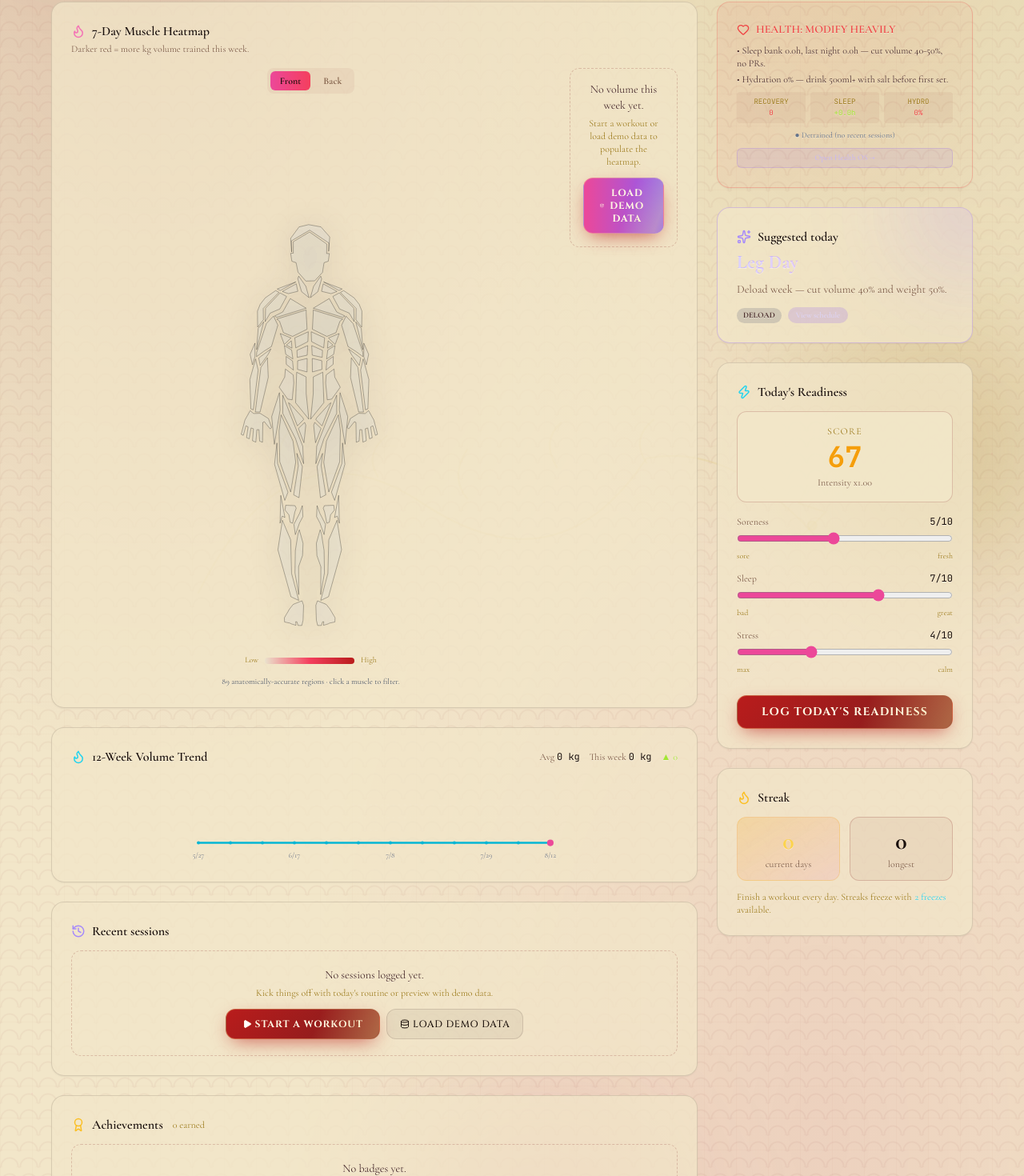
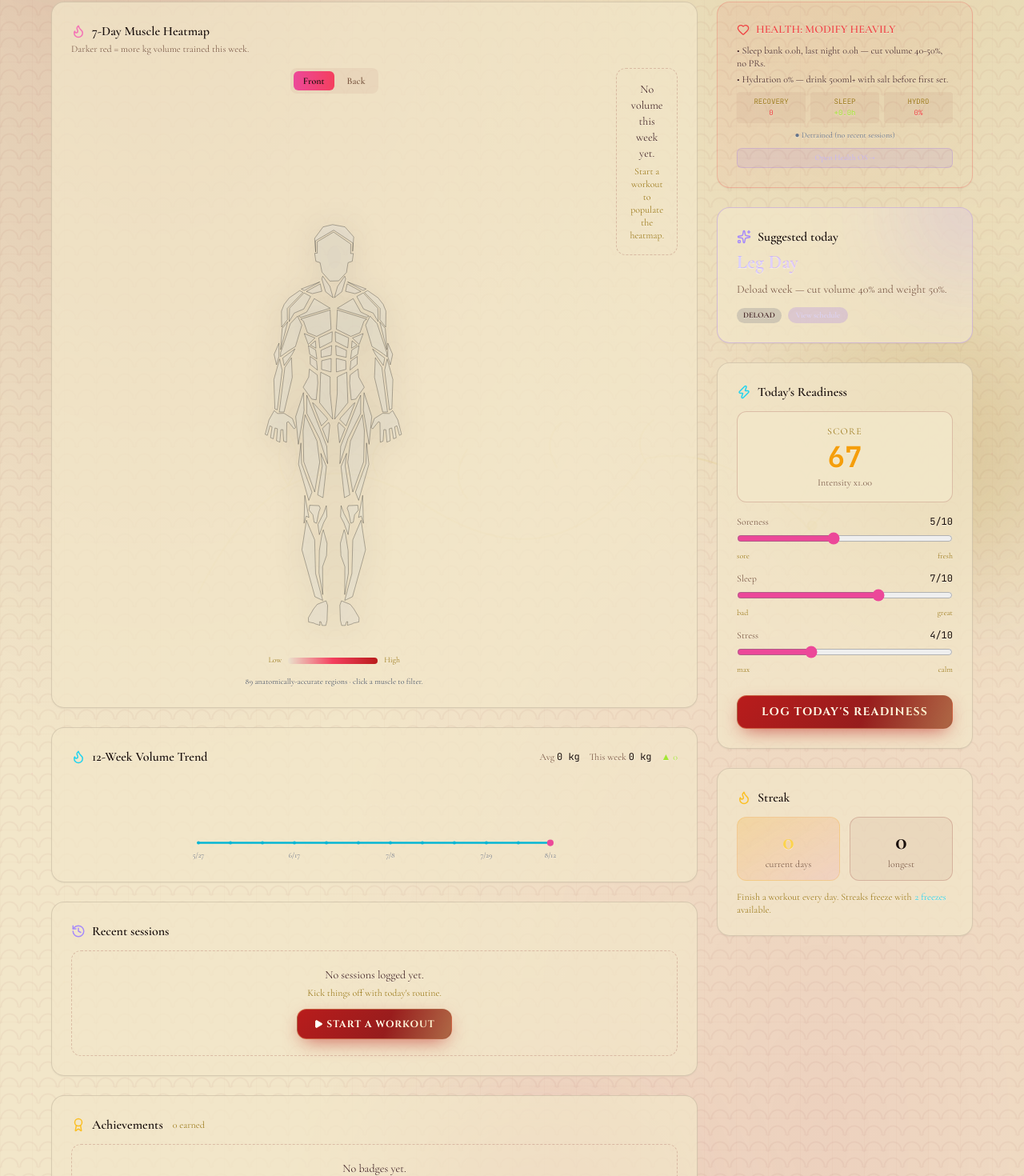
Before and after one commit to Lucifer-Newstar/Productivity-App, a Next.js app in the folder frontend/: page /workout/overview in a window 1280 px wide. Shown: the part 362-1832 px from the top of the page at 80% size. Built offline with nearby package versions, Linux system fonts and the light colour scheme.

Commit message:
fix(onboarding): hide destructive demo tooling

```diff
--- a/frontend/components/career/sections/GlobalSection.tsx
+++ b/frontend/components/career/sections/GlobalSection.tsx
@@ -16,6 +16,7 @@ import {
   TreePine, Landmark, Zap, DollarSign, Clock, Mic, FileKey,
 } from "lucide-react";
 import { useStore } from "../../../lib/store";
+import { DEMO_TOOLS_ENABLED } from "../../../lib/demoMode";
 import type {
   VisionBoardItem, BurnoutCheck, TimelineEvent, TimelineEventType,
 } from "../../../lib/careerTypes";
@@ -203,7 +204,7 @@ export default function GlobalSection() {
             </div>
 
             {/* QA / demo seeding */}
-            <div className="rounded-sm p-3 hud-corner relative" style={{...card, borderColor:"#f472b655"}}>
+            {DEMO_TOOLS_ENABLED&&<div className="rounded-sm p-3 hud-corner relative" style={{...card, borderColor:"#f472b655"}}>
               <span className="c-tr"/><span className="c-bl"/>
               <div className="flex items-center justify-between flex-wrap gap-2">
                 <div>
@@ -235,7 +236,7 @@ export default function GlobalSection() {
                   className="text-[10px] tracking-widest font-bold px-3 py-1.5 rounded-sm"
                   style={{background:"#f472b6",color:"#000"}}>[ SEED DEMO ]</button>
               </div>
-            </div>
+            </div>}
           </motion.div>
         )}
 
--- a/frontend/components/forge/sections/FoundrySection.tsx
+++ b/frontend/components/forge/sections/FoundrySection.tsx
@@ -17,6 +17,7 @@ import {
   ClipboardCheck,
 } from "lucide-react";
 import { useStore } from "../../../lib/store";
+import { DEMO_TOOLS_ENABLED } from "../../../lib/demoMode";
 import { useTheme } from "../../../lib/theme";
 import type { ForgeProject, ProjectTask } from "../../../lib/forgeTypes";
 import { FORGE_NAV } from "../ForgeShell";
@@ -388,7 +389,7 @@ export default function FoundrySection() {
       </div>
 
       {/* QA seed */}
-      {forge.projects.length <= 1 && (
+      {DEMO_TOOLS_ENABLED && forge.projects.length <= 1 && (
         <div className="rounded-sm steel-plate p-4 relative flex items-center justify-between flex-wrap gap-3" style={{borderColor:"#f472b655"}}>
           <span className="riv-tl"/><span className="riv-tr"/><span className="riv-bl"/><span className="riv-br"/>
           <div>
--- a/frontend/components/workout/OverviewContent.tsx
+++ b/frontend/components/workout/OverviewContent.tsx
@@ -11,6 +11,7 @@ import { Dumbbell, Play, Download, Zap, Flame, Award, Sparkles, AlertCircle, His
 import { useRouter } from "next/router";
 import MuscleHeatmap from "./MuscleHeatmap";
 import { useStore } from "../../lib/store";
+import { DEMO_TOOLS_ENABLED } from "../../lib/demoMode";
 import { intensityMultiplier, weeklyMuscleVolume, suggestNextWorkout, recommendedAccessories } from "../../lib/workoutAnalytics";
 import {
   waterGoalMl, proteinTargetG, tdee as tdeeFn,
@@ -213,7 +214,7 @@ export default function OverviewContent() {
         onGoToSchedule={() => router.push("/workout/schedule")}
         onGoToLibrary={() => router.push("/workout/library")}
         onStartRoutine={todaysRoutine ? () => { startSession(todaysRoutine.name, todaysRoutine.id, todayReadiness?.score); } : null}
-        onSeedDemo={() => seedDemoData()}
+        onSeedDemo={DEMO_TOOLS_ENABLED?()=>seedDemoData():null}
         todaysRoutineName={todaysRoutine?.name ?? null}
         healthAdvisory={{ preWO, rec, bank, waterPct, tStatus, injuries, restr }}
         onGoToHealth={() => router.push("/health")}
@@ -281,11 +282,11 @@ function OverviewBody({ volume, readiness, onLogReadiness, badges, streak, longe
               {Object.keys(volume).length === 0 && (
                 <div className="rounded-xl border border-dashed border-white/10 p-4 text-center">
                   <p className="text-sm text-gray-300">No volume this week yet.</p>
-                  <p className="text-xs text-gray-500 mt-1">Start a workout or load demo data to populate the heatmap.</p>
-                  <button onClick={onSeedDemo}
+                  <p className="text-xs text-gray-500 mt-1">Start a workout to populate the heatmap.</p>
+                  {onSeedDemo&&<button onClick={onSeedDemo}
                     className="mt-3 btn-primary text-xs inline-flex items-center gap-1 !bg-gradient-to-r !from-pink-500 !to-violet-500">
                     <Database size={12} /> Load demo data
-                  </button>
+                  </button>}
                 </div>
               )}
             </div>
@@ -458,16 +459,16 @@ function RecentTimeline() {
       {recent.length === 0 ? (
         <div className="rounded-xl border border-dashed border-white/10 p-5 text-center">
           <p className="text-sm text-gray-300">No sessions logged yet.</p>
-          <p className="text-xs text-gray-500 mt-1">Kick things off with today's routine or preview with demo data.</p>
+          <p className="text-xs text-gray-500 mt-1">Kick things off with today's routine.</p>
           <div className="flex gap-2 justify-center mt-3 flex-wrap">
             <button onClick={() => router.push("/workout/gym")}
               className="btn-primary text-xs inline-flex items-center gap-1">
               <Play size={12} fill="white" /> Start a workout
             </button>
-            <button onClick={() => seedDemoData()}
+            {DEMO_TOOLS_ENABLED&&<button onClick={() => seedDemoData()}
               className="btn-ghost text-xs inline-flex items-center gap-1">
               <Database size={12} /> Load demo data
-            </button>
+            </button>}
           </div>
         </div>
       ) : (
--- a/frontend/components/workout/WorkoutGym.tsx
+++ b/frontend/components/workout/WorkoutGym.tsx
@@ -22,6 +22,7 @@ import { useRouter } from "next/router";
 import { motion, AnimatePresence } from "framer-motion";
 import { Dumbbell, Calculator, BarChart3, History, Flame, Play, Database } from "lucide-react";
 import { useStore } from "../../lib/store";
+import { DEMO_TOOLS_ENABLED } from "../../lib/demoMode";
 import {
   epley1RM, trainingMax, platesForKg, dbToBbEquivalent, bbToDbEquivalent,
   wilks, strengthToWeight, rirToRpe, projectAMRAP,
@@ -215,16 +216,16 @@ export default function WorkoutGym() {
               <div className="rounded-xl border border-dashed border-white/10 p-5 text-center">
                 <History className="mx-auto text-amber-400/60 mb-2" size={22} />
                 <p className="text-sm text-gray-300">No sessions yet.</p>
-                <p className="text-xs text-gray-500 mt-1">Start a freestyle lift or load demo data to see history here.</p>
+                <p className="text-xs text-gray-500 mt-1">Start a freestyle lift to build history here.</p>
                 <div className="flex gap-2 justify-center mt-3 flex-wrap">
                   <button onClick={() => router.push("/workout/gym/freestyle")}
                     className="btn-primary text-xs inline-flex items-center gap-1">
                     <Play size={12} fill="white" /> Start a workout
                   </button>
-                  <button onClick={() => seedDemoData()}
+                  {DEMO_TOOLS_ENABLED&&<button onClick={() => seedDemoData()}
                     className="btn-ghost text-xs inline-flex items-center gap-1">
                     <Database size={12} /> Load demo data
-                  </button>
+                  </button>}
                 </div>
               </div>
             ) : (
--- a/frontend/components/workout/WorkoutPRs.tsx
+++ b/frontend/components/workout/WorkoutPRs.tsx
@@ -13,6 +13,7 @@ import { useState } from "react";
 import { motion, AnimatePresence } from "framer-motion";
 import { Trophy, Plus, Trash2, Flame, History, Database } from "lucide-react";
 import { useStore } from "../../lib/store";
+import { DEMO_TOOLS_ENABLED } from "../../lib/demoMode";
 import { MUSCLE_GROUPS, formatWorkoutValue } from "../../lib/types";
 import type { WorkoutExercise } from "../../lib/types";
 import ExerciseHistoryDrawer from "./ExerciseHistoryDrawer";
@@ -168,11 +169,11 @@ export default function WorkoutPRs() {
         <div className="rounded-2xl border border-dashed border-white/10 p-8 text-center">
           <Trophy className="mx-auto text-amber-400/60 mb-2" size={22} />
           <p className="text-sm text-gray-300">No PRs yet.</p>
-          <p className="text-xs text-gray-500 mt-1">Finish a workout or load demo data to see PRs populate.</p>
-          <button onClick={() => seedDemoData()}
+          <p className="text-xs text-gray-500 mt-1">Finish a workout to see PRs populate.</p>
+          {DEMO_TOOLS_ENABLED&&<button onClick={() => seedDemoData()}
             className="mt-3 btn-primary text-xs inline-flex items-center gap-1 !bg-gradient-to-r !from-amber-500 !to-pink-500">
             <Database size={12} /> Load demo data
-          </button>
+          </button>}
         </div>
       )}
       {prs.length === 0 && noPRexercises.length > 0 && (
--- /dev/null
+++ b/frontend/lib/demoMode.ts
@@ -0,0 +1,2 @@
+/** Explicit build-time gate for destructive QA/demo data controls. */
+export const DEMO_TOOLS_ENABLED = process.env.NEXT_PUBLIC_KAIZEN_DEMO_TOOLS === "1";
--- a/frontend/lib/store.tsx
+++ b/frontend/lib/store.tsx
@@ -52,6 +52,7 @@ import type { NotificationState, KaizenNotification } from "./notificationTypes"
 import { EMPTY_NOTIFICATION_STATE, migrateNotifications } from "./notificationTypes";
 import { isDoneStatus as isTaskDone } from "../components/forge/forgeUtils";
 import { localDateKey } from "./localDate";
+import { DEMO_TOOLS_ENABLED } from "./demoMode";
 
 // Generate ids for runtime-created entities.
 const uid = () => Math.random().toString(36).slice(2, 10) + Date.now().toString(36);
@@ -942,6 +943,7 @@ export function StoreProvider({ children }: { children: React.ReactNode }) {
     }), [setForge]);
 
   const seedForgeDemo = useCallback<StoreState["seedForgeDemo"]>(() => {
+    if(!DEMO_TOOLS_ENABLED)return;
     import("./forgeDemo").then(({ buildForgeDemo }) => setForge(buildForgeDemo()));
   }, [setForge]);
 
@@ -1030,6 +1032,7 @@ export function StoreProvider({ children }: { children: React.ReactNode }) {
 
   // seedCareerDemo: populate every career module with rich mock data (QA/demo).
   const seedCareerDemo = useCallback(() => {
+    if(!DEMO_TOOLS_ENABLED)return;
     import("./careerDemo").then(({ buildCareerDemo }) => {
       const demo = buildCareerDemo();
       // Reseed templates
@@ -1485,6 +1488,7 @@ export function StoreProvider({ children }: { children: React.ReactNode }) {
   // seedDemoData: lazy-imports the mock generator and overwrites logs (keeps
   // library / routines / settings) with ~12 weeks of realistic history for QA.
   const seedDemoData = useCallback<StoreState["seedDemoData"]>(() => {
+    if(!DEMO_TOOLS_ENABLED)return;
     import("./mockData").then(({ generateSeedData }) => {
       setWorkout((w) => {
         const data = generateSeedData({ exercises: w.exercises, routines: w.routines });
--- a/frontend/scripts/qa-production-baseline.ts
+++ b/frontend/scripts/qa-production-baseline.ts
@@ -14,7 +14,10 @@ check("calisthenics templates remain available without achievements",FRESH_PROFI
 check("Entertainment fresh state is empty",SEED_ENTERTAINMENT.items.length===0);
 const existing:any={...SEED_ENTERTAINMENT,items:[{id:"kept",type:"book",title:"Existing",genres:[],creators:[],cast:[],studios:[],status:"planned",progress:{},repeats:0,priority:"low",queueOrder:0,tags:[],favorite:false,archived:false,createdAt:1,updatedAt:1}]};
 check("Entertainment migration preserves existing user records",migrateEntertainment(existing).items[0]?.id==="kept");
-const root=path.resolve(__dirname,"..");const habits=fs.readFileSync(path.join(root,"components/Habits.tsx"),"utf8"),setup=fs.readFileSync(path.join(root,"components/NotificationCenter.tsx"),"utf8");
+const root=path.resolve(__dirname,"..");const habits=fs.readFileSync(path.join(root,"components/Habits.tsx"),"utf8"),setup=fs.readFileSync(path.join(root,"components/NotificationCenter.tsx"),"utf8"),store=fs.readFileSync(path.join(root,"lib/store.tsx"),"utf8"),career=fs.readFileSync(path.join(root,"components/career/sections/GlobalSection.tsx"),"utf8"),forge=fs.readFileSync(path.join(root,"components/forge/sections/FoundrySection.tsx"),"utf8"),workout=["OverviewContent.tsx","WorkoutGlobal.tsx","WorkoutGym.tsx","WorkoutPRs.tsx","WorkoutCalisthenics.tsx"].map(file=>fs.readFileSync(path.join(root,"components/workout",file),"utf8")).join("\n");
 check("fresh habits are empty",habits.includes("const seed: Habit[] = [];"));
 check("setup requires logged workout data rather than template routines",setup.includes('"Workout logged"')&&!setup.includes('"Routine created"'));
+check("demo mutators fail closed in production",["seedForgeDemo","seedCareerDemo","seedDemoData"].every(name=>store.includes(`const ${name}`))&&store.match(/if\(!DEMO_TOOLS_ENABLED\)return;/g)?.length===3);
+check("Career and Forge demo controls are explicitly gated",career.includes("DEMO_TOOLS_ENABLED&&")&&forge.includes("DEMO_TOOLS_ENABLED &&"));
+check("Workout demo controls are explicitly gated",workout.includes("DEMO_TOOLS_ENABLED&&"));
 console.log(`\n${passed} production baseline checks passed.`);
```
Also changed, not shown: frontend/components/workout/WorkoutCalisthenics.tsx (+4 -3 lines), frontend/components/workout/WorkoutGlobal.tsx (+4 -4 lines), frontend/scripts/qa-docs.js, 7 other files (tests, documents, lock files or other folders).
